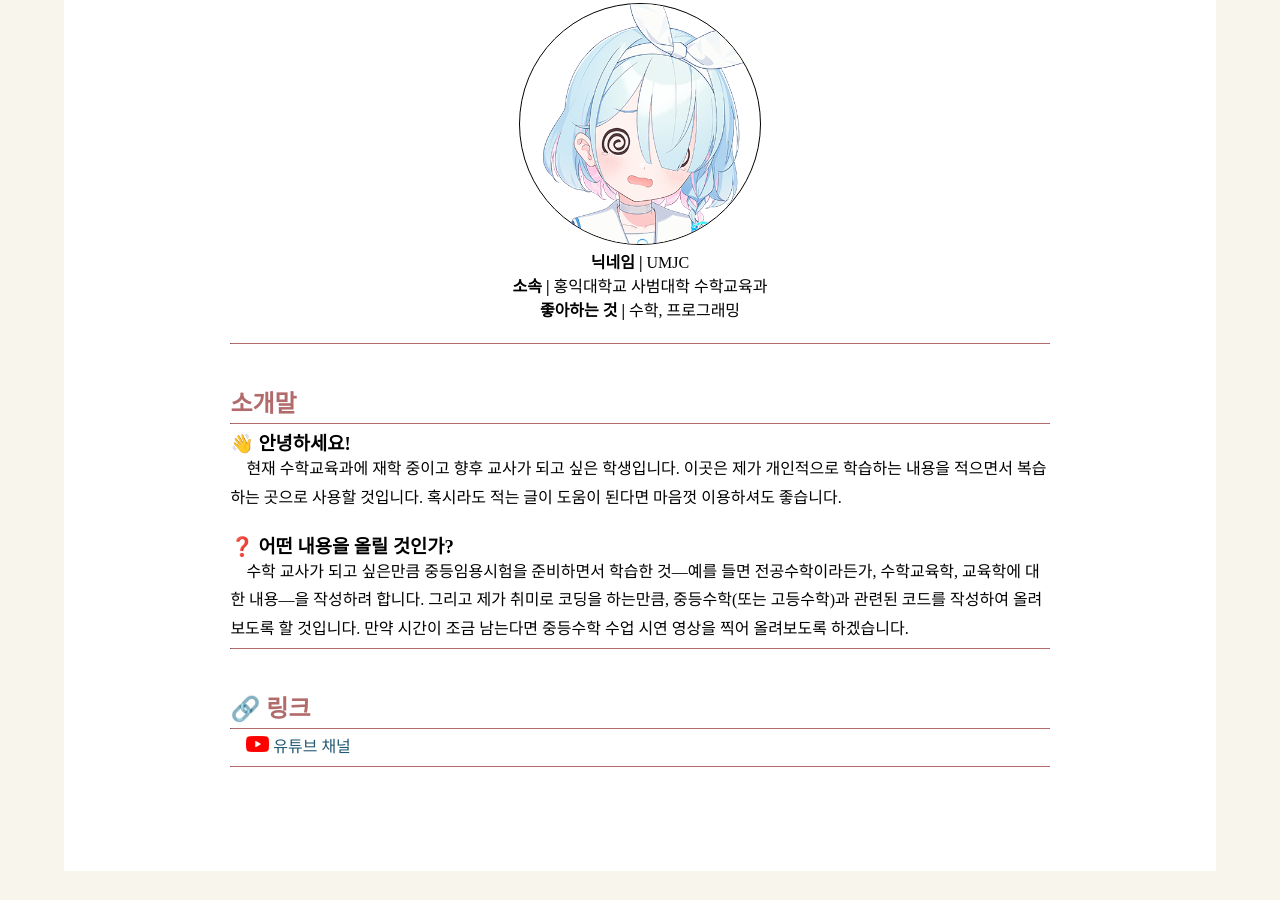
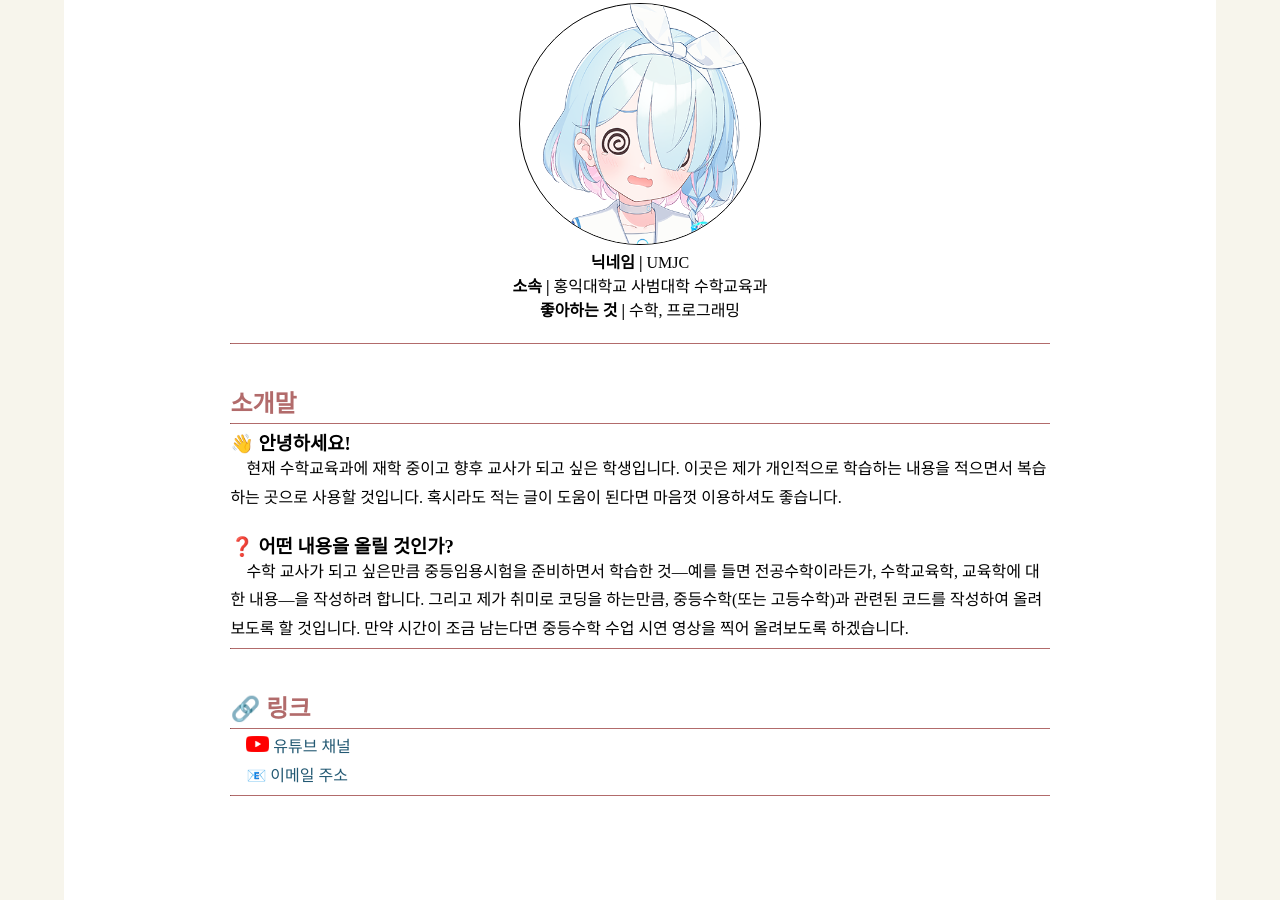
Before and after one commit to UnMangJinChang/UnMangJinChang.github.io, a plain HTML site: page Introduction/index.html in a window 1280 px wide. Shown: the part 307-1207 px from the top of the page. Before the commit the page ends 1178 px from the top, so only its background shows below. Drawn offline with nearby package versions, Linux system fonts and the light colour scheme.

Commit message:
added mailto link to send email to me

```diff
--- a/Introduction/index.html
+++ b/Introduction/index.html
@@ -135,7 +135,10 @@ article#content_pane p {
 <section>
     <p>
         <a href="https://www.youtube.com/@UnMangJinChang"><img src="media/youtube_logo.png" alt="유튜브 로고"
-                style="height:1em;"> 유튜브 채널</a>
+                style="height:1em;"> 유튜브 채널</a><br>
+    </p>
+    <p>
+        <a href="mailto:pa870825@gmail.com">📧 이메일 주소</a>
     </p>
 </section>
 <hr>
```
Also changed, not shown: Introduction/content.html (+4 -1 lines).
